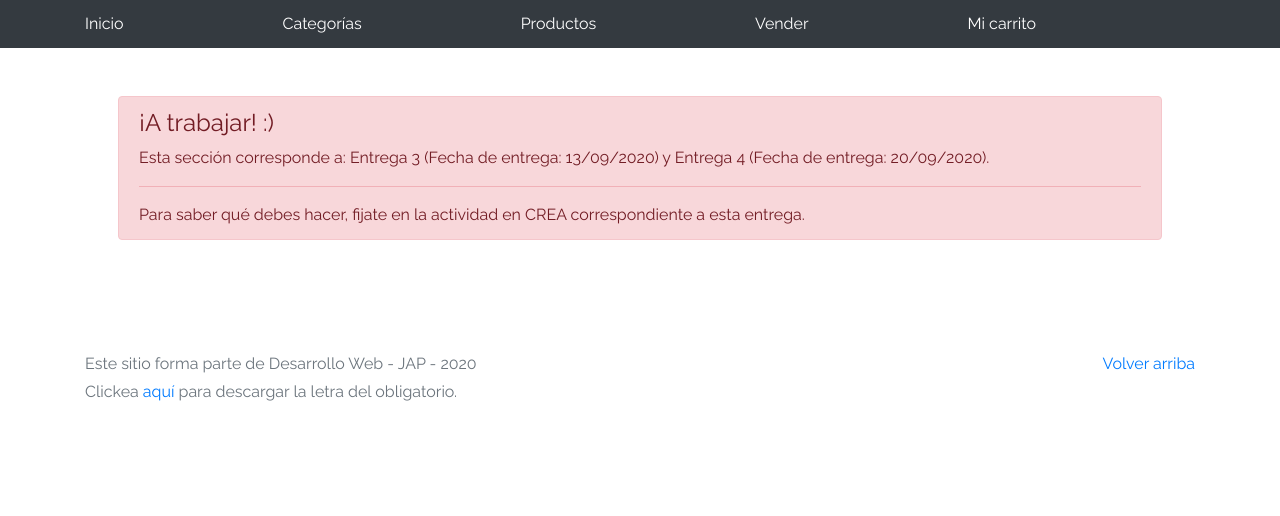
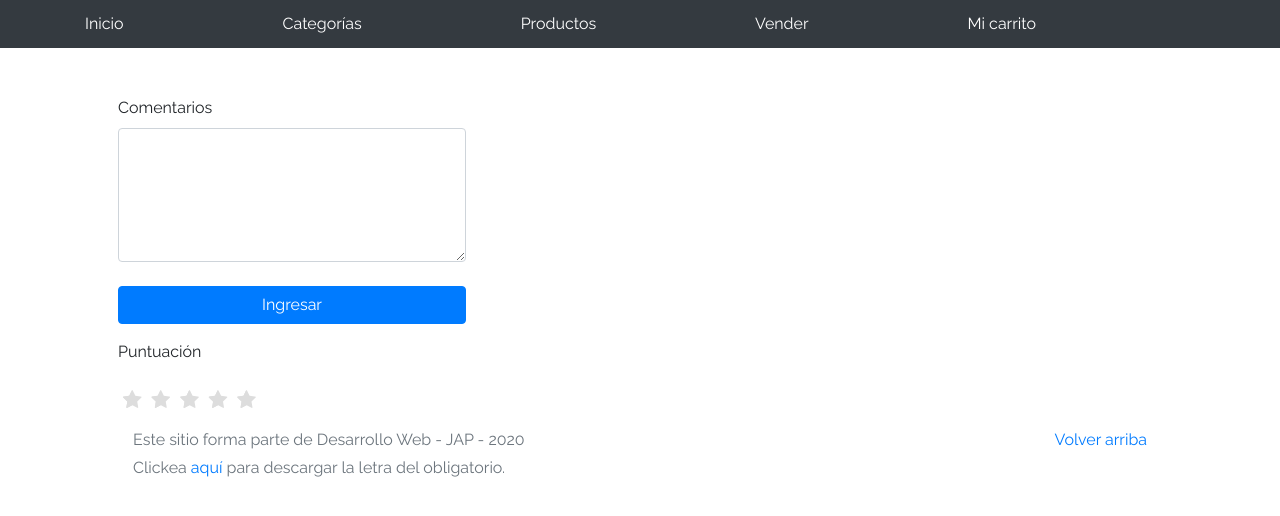
Before and after one commit to matgcabrera/mcabrera-obligatorio, a plain HTML site: page product-info.html in a window 1280 px wide. Drawn offline with Linux system fonts and the light colour scheme.

Commit message:
progresos varios

```diff
--- a/js/product-info.js
+++ b/js/product-info.js
@@ -4,3 +4,5 @@
 document.addEventListener("DOMContentLoaded", function(e){
 
 });
+
+//validar comentario
--- a/product-info.html
+++ b/product-info.html
@@ -13,6 +13,61 @@
   <link href="css/font-awesome.min.css" rel="stylesheet">
   <link href="css/bootstrap.min.css" rel="stylesheet">
   <link href="css/styles.css" rel="stylesheet">
+
+  <link rel="stylesheet" href="https://stackpath.bootstrapcdn.com/font-awesome/4.7.0/css/font-awesome.min.css"
+    integrity="sha384-wvfXpqpZZVQGK6TAh5PVlGOfQNHSoD2xbE+QkPxCAFlNEevoEH3Sl0sibVcOQVnN" crossorigin="anonymous">
+  <!---Estilo para estrellas--->
+  <style>
+    /****** Style Star Rating Widget *****/
+
+    .rating {
+      border: none;
+      float: left;
+    }
+
+    .rating>input {
+      display: none;
+    }
+
+    .rating>label:before {
+      margin: 5px;
+      font-size: 1.25em;
+      font-family: FontAwesome;
+      display: inline-block;
+      content: "\f005";
+    }
+
+    .rating>.half:before {
+      content: "\f089";
+      position: absolute;
+    }
+
+    .rating>label {
+      color: #ddd;
+      float: right;
+    }
+
+    /***** CSS Magic to Highlight Stars on Hover *****/
+
+    .rating>input:checked~label,
+    /* show gold star when clicked */
+    .rating:not(:checked)>label:hover,
+    /* hover current star */
+    .rating:not(:checked)>label:hover~label {
+      color: #FFD700;
+    }
+
+    /* hover previous stars in list */
+
+    .rating>input:checked+label:hover,
+    /* hover current star when changing rating */
+    .rating>input:checked~label:hover,
+    .rating>label:hover~input:checked~label,
+    /* lighten current selection */
+    .rating>input:checked~label:hover~label {
+      color: #FFED85;
+    }
+  </style>
 </head>
 
 <body>
@@ -29,13 +84,44 @@
     </a>
     </div>
   </nav>
+
+
   <div class="container p-5">
-    <div class="alert alert-danger" role="alert" style="position: relative; width:auto; top: 0;">
-      <h4 class="alert-heading">¡A trabajar! :)</h4>
-      <p>Esta sección corresponde a: Entrega 3 (Fecha de entrega: 13/09/2020) y Entrega 4 (Fecha de entrega: 20/09/2020).</p>
-      <hr>
-      <p class="mb-0">Para saber qué debes hacer, fijate en la actividad en CREA correspondiente a esta entrega.</p>
+
+
+    <div class="comentario">
+
+
+
+      <div class="form-group" id="idcomentario">
+        <label for="exampleFormControlTextarea1">Comentarios </label>
+        <textarea class="form-control col-sm-4" id="exampleFormControlTextarea1" rows="5"></textarea>
+        <button type="button" class="btn btn-primary btn-block col-sm-4 mt-4" class=""> Ingresar </button>
       </div>
+      <p>Puntuación</p>
+      <fieldset class="rating">
+        <input type="radio" id="star5" name="rating" value="5" /><label class="full" for="star5"
+          title="Awesome - 5 stars"></label>
+        <input type="radio" id="star4half" name="rating" value="4 and a half" /><label class="half" for="star4half"
+          title="Pretty good - 4.5 stars"></label>
+        <input type="radio" id="star4" name="rating" value="4" /><label class="full" for="star4"
+          title="Pretty good - 4 stars"></label>
+        <input type="radio" id="star3half" name="rating" value="3 and a half" /><label class="half" for="star3half"
+          title="Meh - 3.5 stars"></label>
+        <input type="radio" id="star3" name="rating" value="3" /><label class="full" for="star3"
+          title="Meh - 3 stars"></label>
+        <input type="radio" id="star2half" name="rating" value="2 and a half" /><label class="half" for="star2half"
+          title="Kinda bad - 2.5 stars"></label>
+        <input type="radio" id="star2" name="rating" value="2" /><label class="full" for="star2"
+          title="Kinda bad - 2 stars"></label>
+        <input type="radio" id="star1half" name="rating" value="1 and a half" /><label class="half" for="star1half"
+          title="Meh - 1.5 stars"></label>
+        <input type="radio" id="star1" name="rating" value="1" /><label class="full" for="star1"
+          title="Sucks big time - 1 star"></label>
+        <input type="radio" id="starhalf" name="rating" value="half" /><label class="half" for="starhalf"
+          title="Sucks big time - 0.5 stars"></label>
+      </fieldset>
+
     </div>
     <footer class="text-muted">
       <div class="container">
@@ -58,6 +144,7 @@
     <script src="js/bootstrap.bundle.min.js"></script>
     <script src="js/init.js"></script>
     <script src="js/product-info.js"></script>
+
 </body>
 
 </html>
```
Also changed, not shown: index.html (+13 -8 lines), js/products.js (+4 -10 lines). Lines whose indentation alone changed are shown as unchanged.
